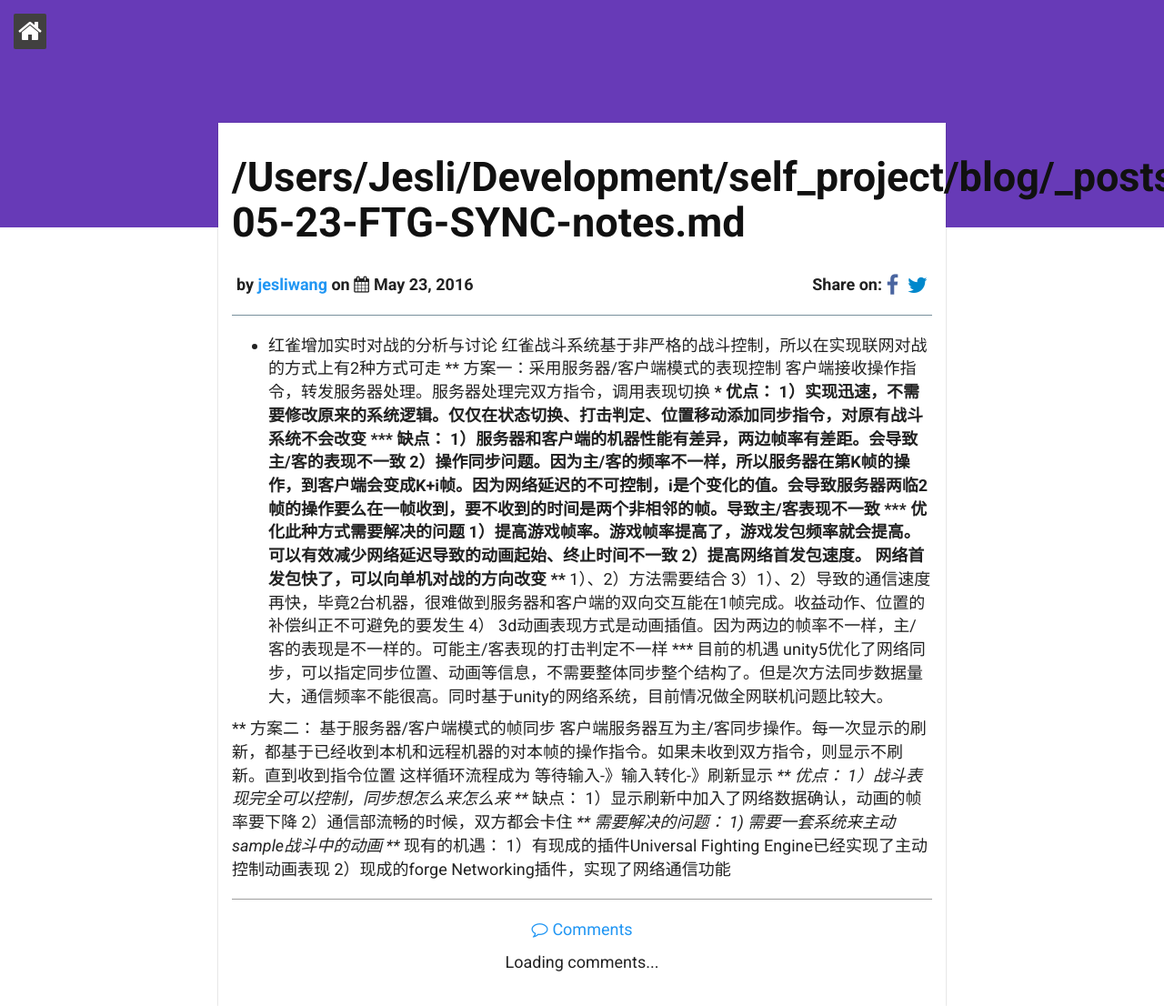
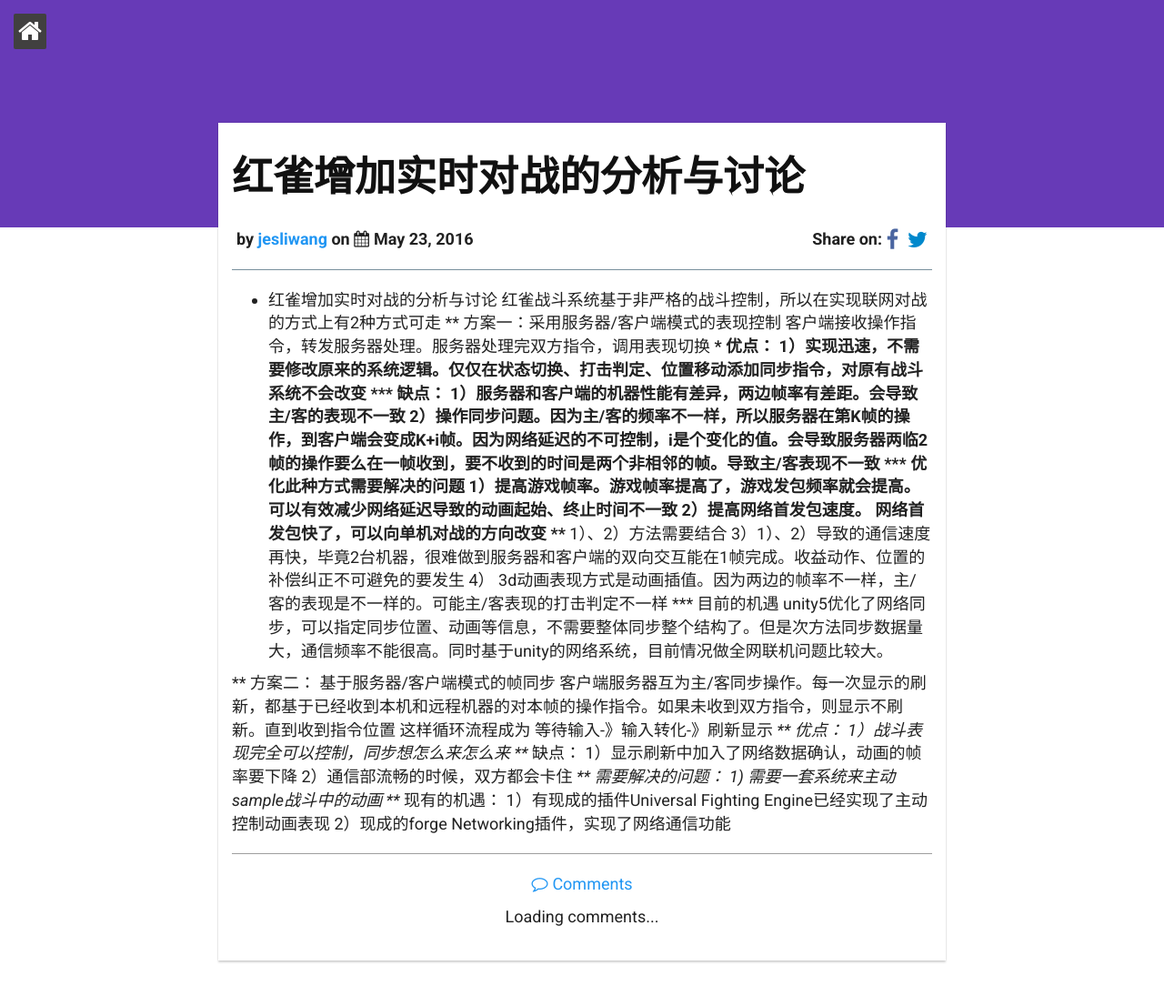
Before and after one commit to jesliwang/blog, a Jekyll site: the page built from _posts/2016-05-23-FTG-SYNC-notes.md, in a window 1280 px wide. Shown: the whole page at 91% size. Built offline with Jekyll 4.4.1, drawn with Linux system fonts in a browser that asks for light colours; nearby versions of some CDN libraries; comment, search, counter and statistics services are not loaded.

Commit message:
修改文章title字段

```diff
--- a/_posts/2016-05-23-FTG-SYNC-notes.md
+++ b/_posts/2016-05-23-FTG-SYNC-notes.md
@@ -1,7 +1,7 @@
 ---
 layout: post
 color: deep-purple
-title: /Users/Jesli/Development/self_project/blog/_posts/2016-05-23-FTG-SYNC-notes.md
+title: "红雀增加实时对战的分析与讨论"
 date:  2016-05-23 20:57:25+0800
 categories: normal
 ---
```
